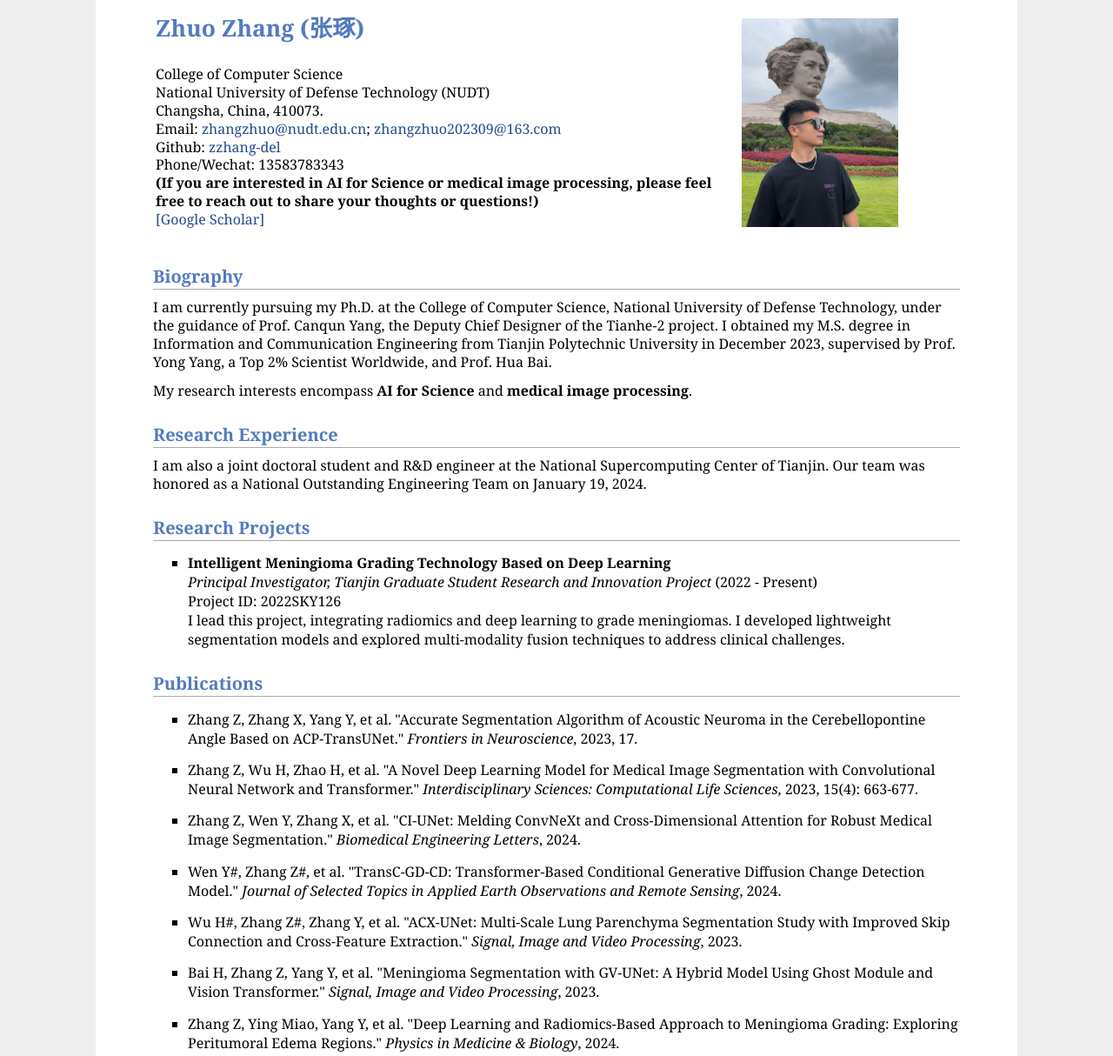
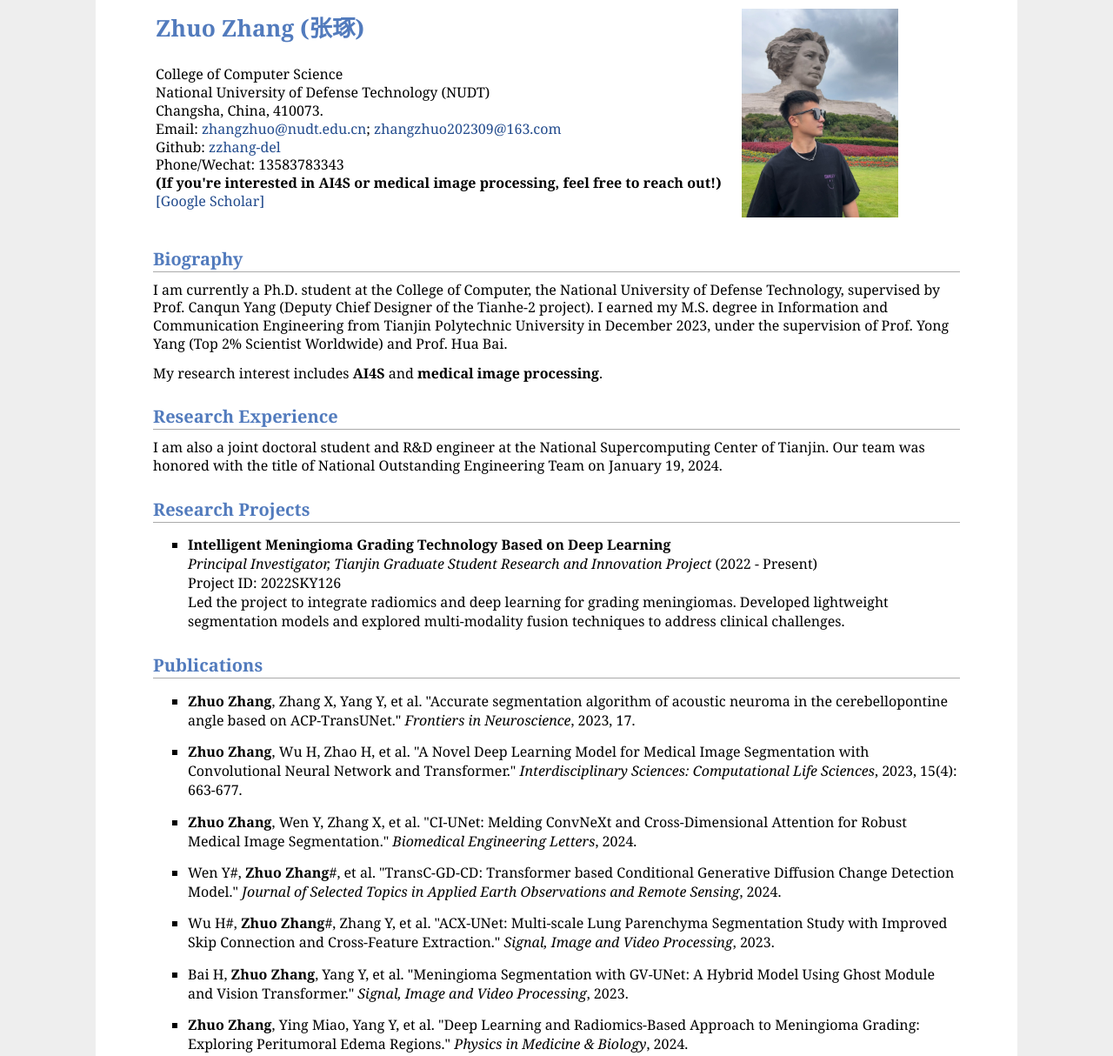
Before and after one commit to zzhang-del/zzhang-del.github.io, a plain HTML site: page index.html in a window 1280 px wide. Shown: the part 62-1276 px from the top of the page at 87% size. Drawn offline with Linux system fonts and the light colour scheme.

Commit message:
Update index.html

```diff
--- a/index.html
+++ b/index.html
@@ -21,7 +21,7 @@
             Email:  <a href="mailto:zhangzhuo@nudt.edu.cn">zhangzhuo@nudt.edu.cn</a>;  <a href="mailto:zhangzhuo202309@163.com">zhangzhuo202309@163.com</a><br>
             Github: <a href="https://github.com/zzhang-del">zzhang-del</a> <br>
             Phone/Wechat: 13583783343 <br>
-            <strong>(If you are interested in AI for Science or medical image processing, please feel free to reach out to share your thoughts or questions!)</strong><br>
+            <strong> (If you're interested in AI4S or medical image processing, feel free to reach out!) </strong><br>
             <a href="https://scholar.google.hk/citations?hl=zh-CN&user=8ivAjc8AAAAJ">[Google Scholar]</a> <br>
         </p>
     </td>
@@ -30,11 +30,11 @@
 </tr></tbody></table>
 
 <h2>Biography</h2>
-<p>I am currently pursuing my Ph.D. at the College of Computer Science, National University of Defense Technology, under the guidance of Prof. Canqun Yang, the Deputy Chief Designer of the Tianhe-2 project. I obtained my M.S. degree in Information and Communication Engineering from Tianjin Polytechnic University in December 2023, supervised by Prof. Yong Yang, a Top 2% Scientist Worldwide, and Prof. Hua Bai.</p>
-<p>My research interests encompass <strong>AI for Science</strong> and <strong>medical image processing</strong>.</p>
+<p> I am currently a Ph.D. student at the College of Computer, the National University of Defense Technology, supervised by Prof. Canqun Yang (Deputy Chief Designer of the Tianhe-2 project). I earned my M.S. degree in Information and Communication Engineering from Tianjin Polytechnic University in December 2023, under the supervision of Prof. Yong Yang (Top 2% Scientist Worldwide) and Prof. Hua Bai.</p>
+<p>My research interest includes <strong>AI4S</strong> and <strong>medical image processing</strong>.</p>
 
 <h2>Research Experience</h2>
-<p>I am also a joint doctoral student and R&D engineer at the National Supercomputing Center of Tianjin. Our team was honored as a National Outstanding Engineering Team on January 19, 2024.</p>
+<p>I am also a joint doctoral student and R&D engineer at the National Supercomputing Center of Tianjin. Our team was honored with the title of National Outstanding Engineering Team on January 19, 2024. </p>
 
 <h2>Research Projects</h2>
 <ul>
@@ -42,19 +42,19 @@
         <strong>Intelligent Meningioma Grading Technology Based on Deep Learning</strong> <br>
         <em>Principal Investigator, Tianjin Graduate Student Research and Innovation Project</em> (2022 - Present) <br>
         Project ID: 2022SKY126 <br>
-        I lead this project, integrating radiomics and deep learning to grade meningiomas. I developed lightweight segmentation models and explored multi-modality fusion techniques to address clinical challenges.
+        Led the project to integrate radiomics and deep learning for grading meningiomas. Developed lightweight segmentation models and explored multi-modality fusion techniques to address clinical challenges.
     </li>
 </ul>
 
 <h2>Publications</h2>
 <ul>
-    <li>Zhang Z, Zhang X, Yang Y, et al. "Accurate Segmentation Algorithm of Acoustic Neuroma in the Cerebellopontine Angle Based on ACP-TransUNet." <em>Frontiers in Neuroscience</em>, 2023, 17.</li>
-    <li>Zhang Z, Wu H, Zhao H, et al. "A Novel Deep Learning Model for Medical Image Segmentation with Convolutional Neural Network and Transformer." <em>Interdisciplinary Sciences: Computational Life Sciences</em>, 2023, 15(4): 663-677.</li>
-    <li>Zhang Z, Wen Y, Zhang X, et al. "CI-UNet: Melding ConvNeXt and Cross-Dimensional Attention for Robust Medical Image Segmentation." <em>Biomedical Engineering Letters</em>, 2024.</li>
-    <li>Wen Y#, Zhang Z#, et al. "TransC-GD-CD: Transformer-Based Conditional Generative Diffusion Change Detection Model." <em>Journal of Selected Topics in Applied Earth Observations and Remote Sensing</em>, 2024.</li>
-    <li>Wu H#, Zhang Z#, Zhang Y, et al. "ACX-UNet: Multi-Scale Lung Parenchyma Segmentation Study with Improved Skip Connection and Cross-Feature Extraction." <em>Signal, Image and Video Processing</em>, 2023.</li>
-    <li>Bai H, Zhang Z, Yang Y, et al. "Meningioma Segmentation with GV-UNet: A Hybrid Model Using Ghost Module and Vision Transformer." <em>Signal, Image and Video Processing</em>, 2023.</li>
-    <li>Zhang Z, Ying Miao, Yang Y, et al. "Deep Learning and Radiomics-Based Approach to Meningioma Grading: Exploring Peritumoral Edema Regions." <em>Physics in Medicine & Biology</em>, 2024.</li>
+    <li><strong>Zhuo Zhang</strong>, Zhang X, Yang Y, et al. "Accurate segmentation algorithm of acoustic neuroma in the cerebellopontine angle based on ACP-TransUNet." <em>Frontiers in Neuroscience</em>, 2023, 17.</li>
+    <li><strong>Zhuo Zhang</strong>, Wu H, Zhao H, et al. "A Novel Deep Learning Model for Medical Image Segmentation with Convolutional Neural Network and Transformer." <em>Interdisciplinary Sciences: Computational Life Sciences</em>, 2023, 15(4): 663-677.</li>
+    <li><strong>Zhuo Zhang</strong>, Wen Y, Zhang X, et al. "CI-UNet: Melding ConvNeXt and Cross-Dimensional Attention for Robust Medical Image Segmentation." <em>Biomedical Engineering Letters</em>, 2024.</li>
+    <li>Wen Y#, <strong>Zhuo Zhang</strong>#, et al. "TransC-GD-CD: Transformer based Conditional Generative Diffusion Change Detection Model." <em>Journal of Selected Topics in Applied Earth Observations and Remote Sensing</em>, 2024.</li>
+    <li>Wu H#, <strong>Zhuo Zhang</strong>#, Zhang Y, et al. "ACX-UNet: Multi-scale Lung Parenchyma Segmentation Study with Improved Skip Connection and Cross-Feature Extraction." <em>Signal, Image and Video Processing</em>, 2023.</li>
+    <li>Bai H, <strong>Zhuo Zhang</strong>, Yang Y, et al. "Meningioma Segmentation with GV-UNet: A Hybrid Model Using Ghost Module and Vision Transformer." <em>Signal, Image and Video Processing</em>, 2023.</li>
+    <li><strong>Zhuo Zhang</strong>, Ying Miao, Yang Y, et al. "Deep Learning and Radiomics-Based Approach to Meningioma Grading: Exploring Peritumoral Edema Regions." <em>Physics in Medicine & Biology</em>, 2024.</li>
 </ul>
 
 <h2>Software Copyrights and Patents</h2>
@@ -70,7 +70,7 @@
     <li>CHINA National Scholarship, Tianjin Innovation Scholarship, First-Class Academic Scholarship</li>
     <li>First Prize, National Industry Integration New Engineering Innovation Competition (Ranked 1st Nationally)</li>
     <li>First Prize, "Challenge Cup" China College Student Entrepreneurship Competition in Tianjin</li>
-    <li>Second Prize, 14th China Service Outsourcing Innovation and Entrepreneurship Competition</li>
+    <li>Second Prize, 14th China Service Outsourcing Innovation and Entrepreneurship Competition </li>
     <li>Second Prize, "3S Cup" National IoT Technology and Application Competition</li>
     <li>Third Prize, National Undergraduate Mathematics Competition</li>
 </ul>
```
